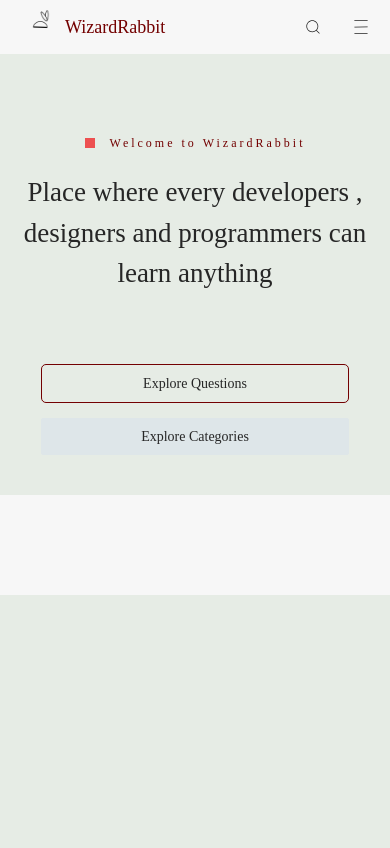
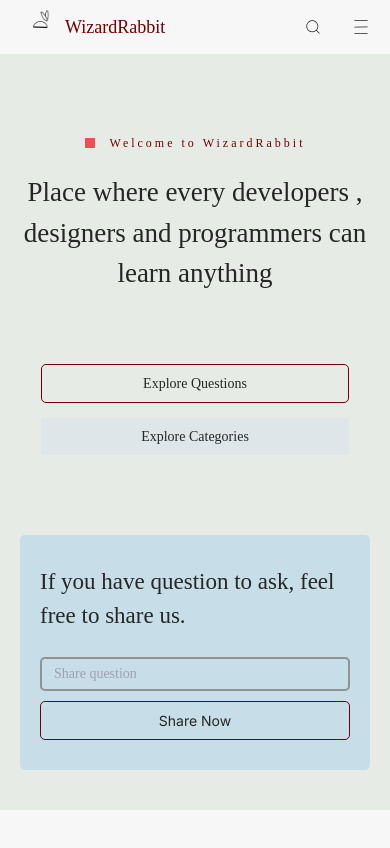
Before and after one commit to juniaaaa133/WizardRabbit-TechProbSolutionApp, a Next.js app: page / in a window 390 px wide. Shown: the top 848 px of the page. Built offline with nearby package versions, Linux system fonts and the light colour scheme; a web font is replaced by a local one.

Commit message:
Designed Home UiPage  & responsive

```diff
--- a/package.json
+++ b/package.json
@@ -9,6 +9,8 @@
     "lint": "next lint"
   },
   "dependencies": {
+    "emailjs": "^4.0.3",
+    "emailjs-com": "^3.2.0",
     "next": "14.1.4",
     "react": "^18",
     "react-dom": "^18",
--- a/src/ELEMENTX/abstract/abstract.css
+++ b/src/ELEMENTX/abstract/abstract.css
@@ -32,7 +32,7 @@ body {  scroll-behavior: smooth; padding: 0; margin: 0; background-color: var(--
     --main : #E6ECE5;
     --mainD : #2e3536;
     --sec : #DEE6E9;
-    --ter : #EAEBE7;
+    --ter : #c7dde7;
 
     --fcl : #262626;
     --fclD : #fafafa;
--- a/src/components/home/Home.tsx
+++ b/src/components/home/Home.tsx
@@ -1,6 +1,11 @@
+'use client'
+import { useRouter } from 'next/navigation'
 import React from 'react'
 
 const Homepage = () => {
+
+let route = useRouter();
+
   return (
     <div className='hm-main'>
       <div className="hm-hero-ctn">
@@ -11,17 +16,27 @@ const Homepage = () => {
 </div>
 <div className="hm-hero-title main-f fontcl">Place where every developers , designers and programmers can learn anything</div>
 <div className="flex hm-btn-main flex-wrap items-center gap-[15px]">
-  <div className="hm-btn-ctn">
+  <div onClick={()=>route.push('/questions')} className="hm-btn-ctn">
     <button className="btn1 main-f fontcl ">Explore Questions</button>
   </div>
-  <div className="hm-btn-ctn">
+  <div onClick={()=>route.push('/category')} className="hm-btn-ctn">
     <button className="btn2 mega-trans main-f fontcl ">Explore Categories</button>
   </div>
 </div>
         </div>
         <div className="hm-hero-layout "></div>
       </div>
-
+      <div className="hm-form-ctn bg-ter">
+<form action="POST" className="hm-form">
+<div className="hm-inp-ctn">
+<input placeholder='Share question' type="text" className="inp main-f fontcl text-[14px]" />
+</div>
+  <div className="hm-btn-ctn">
+    <button className="btn1">Share Now</button>
+  </div>
+</form>
+<div className="hm-form-title main-f fontcl">If you have question to ask, feel free to share us.</div>
+      </div>
     </div>
   )
 }
--- a/src/components/questionpage/QuestionDetail.tsx
+++ b/src/components/questionpage/QuestionDetail.tsx
@@ -1,15 +1,35 @@
 'use client'
 import TagX from '@/ELEMENTX/Ui/Tag/TagX'
-import React, { useEffect, useState } from 'react'
+import React, { ChangeEvent, ChangeEventHandler, useEffect, useRef, useState } from 'react'
 import Question from '../question/Question'
 import Category from '../category/Category';
 import { DummyQuestionType } from '@/types/dummy_types';
 import { dummy_data } from '@/data';
+import emailjs from 'emailjs-com';
 
 const QuestionDetailPage = ({id} : {
     id : string,
 }) =>
  {
+
+
+  const form = useRef<HTMLFormElement>();
+  let [text,setText] = useState('Submit');
+
+  const emailHandling = (e : ChangeEvent<HTMLInputElement>) => {
+    e.preventDefault();
+   if(form.current !== undefined){
+    emailjs.sendForm("service_wckb7fk", "template_16mn7p6", form.current, "xcY5FjryFkyNJy_8c").then(
+        (result) => {
+          setText('Submitted');
+        },
+        (error) => {
+          // console.log(error.text);
+        }
+      );
+   }
+
+  };
 
 let [question,setQuestion] = useState<DummyQuestionType>();
 
@@ -62,13 +82,13 @@ useEffect(()=>{
                     `
                 }
             </div>
-            <div className="qd-form-ctn">
+            <form  className="qd-form-ctn">
                 <textarea className='qd-txt fontcl main-f ' placeholder='Share question here'></textarea>
                 <div className="qd-btn-ctn">
                 <button className='btn1 main-f fontcl' >Share my question</button>
 
                 </div>
-            </div>
+            </form>
         </div>
         <div className="bar"></div>
         <div className="qd-rlt-ctn">
--- a/src/css/home.css
+++ b/src/css/home.css
@@ -1,11 +1,12 @@
 .hm-main {
-padding: 0 80px;
+padding: 0 40px;
 }
 .hm-hero-ctn {
     display: flex;
     justify-content: space-between;
     width: 100%;
     align-items: center;
+    padding: 0 50px;
 }
 .hm-hero-info-ctn {
     width:700px;
@@ -43,6 +44,27 @@ padding: 0 80px;
 .hm-btn-main {
     margin-top: 50px;
 }
+.hm-form-ctn {
+    display: flex;
+    justify-content: space-between;
+    align-items: center;
+    margin-top: 80px;
+    padding: 30px 40px;
+    border-radius: 5px;
+}
+.hm-form {
+    display: flex;
+    gap:10px;
+    align-items: center;
+    width:65%;
+}
+.hm-inp-ctn {
+    width:65%;
+}
+.hm-form-title {
+    font-size: 26px;
+    width: 30%
+}
 @media (max-width:990px) {
     .hm-main {
         padding: 0 40px;
@@ -50,6 +72,21 @@ padding: 0 80px;
         .hm-hero-info-ctn {
             width:600px;
         }
+        .hm-form-ctn {
+            flex-direction: column-reverse;
+    align-items: flex-start;
+    gap:23px;
+}
+
+.hm-form {
+    width:550px;
+}
+.hm-inp-ctn {
+    width:80%;
+}
+.hm-form-title {
+    width: 380px;
+}
 }
 @media (max-width:768px) {
     .hm-main {
@@ -64,6 +101,7 @@ padding: 0 80px;
     align-items: center;
     width: 100%;
     align-items: center;
+    padding: 0;
 }
 
 .hm-hero-layout {
@@ -75,7 +113,28 @@ padding: 0 80px;
     width:100%;
 
 }
+.hm-form-ctn {
+    flex-direction: column-reverse;
+align-items: center;
+gap:23px;
+padding: 30px 20px;
 }
+
+.hm-form {
+flex-direction: column;
+width:72%;
+gap:10px;
+}
+.hm-inp-ctn {
+width:100%;
+}
+.hm-form-title {
+width: 72%;
+/* font-size: 24px; */
+font-size: 23px;
+}
+}
+
 @media (max-width: 480px) {
     .hm-main {
         padding: 0 20px;
@@ -99,4 +158,11 @@ padding: 0 80px;
 .hm-hero-info-ctn {
    align-items: center;
 }
+
+.hm-form {
+    width:100%;
+    }
+    .hm-form-title {
+    width: 100%;
+    }
 }
```
Also changed, not shown: src/features/emailjs/sendEmail.js (added), 1 other file (tests, documents, lock files or other folders).
